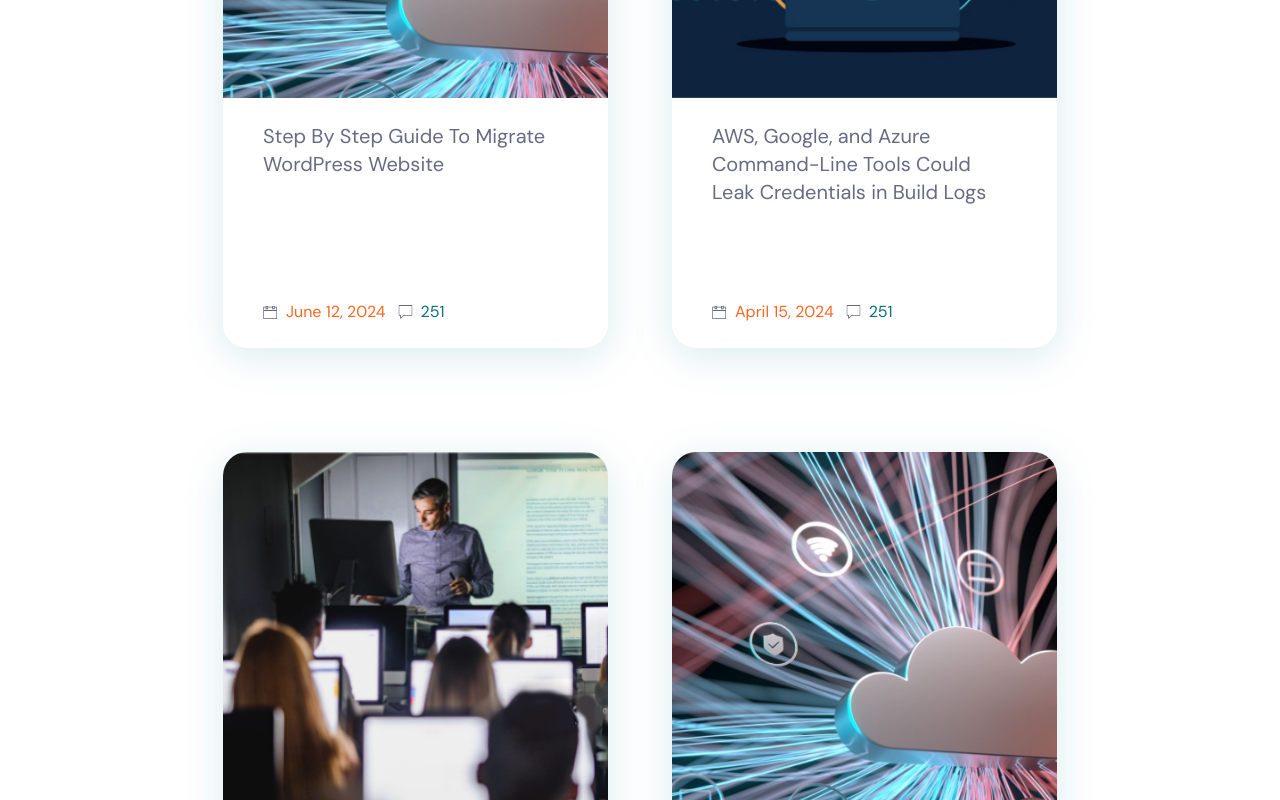
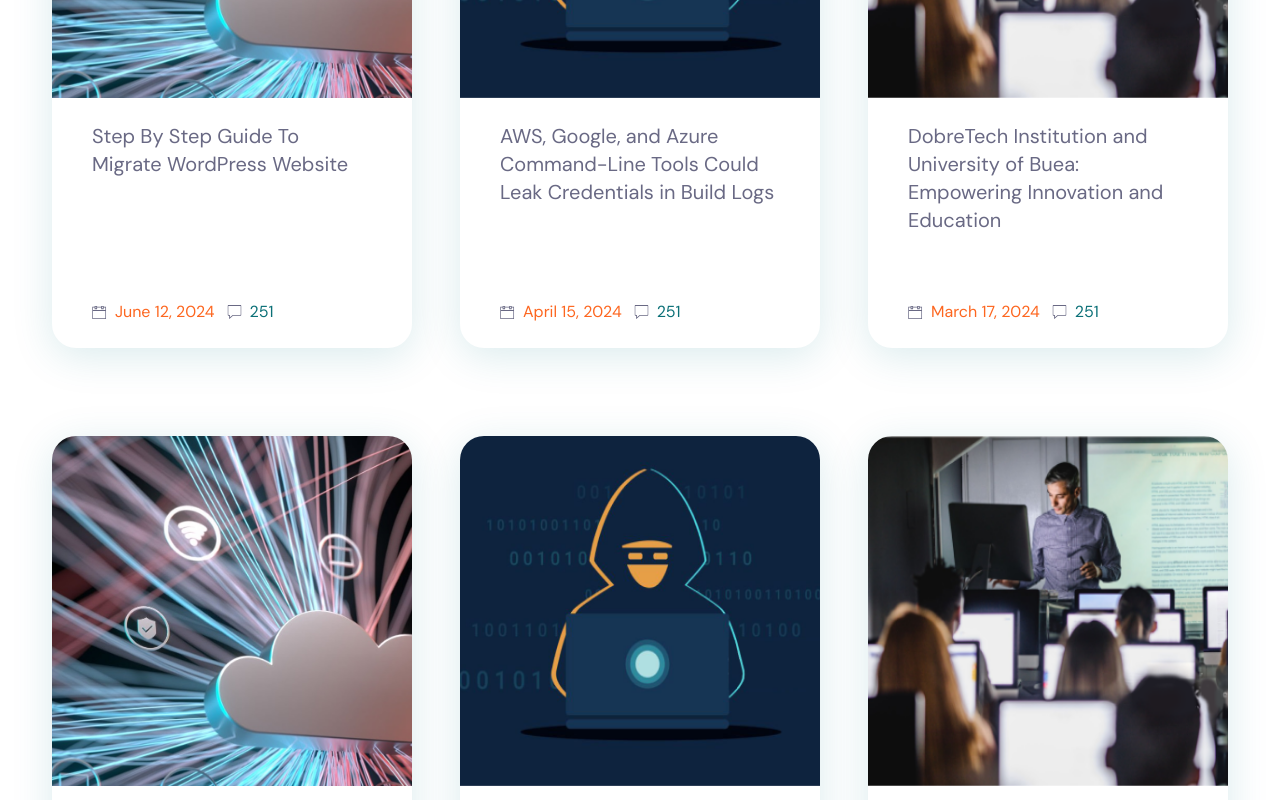
Before and after one commit to pyprince/dobretech, a React (Create React App) app: page /news in a window 1280 px wide. Shown: the part 609-1409 px from the top of the page. Built offline with nearby package versions, Linux system fonts and the light colour scheme.

Commit message:
news card size adjust

```diff
--- a/src/components/NewsCard.js
+++ b/src/components/NewsCard.js
@@ -2,8 +2,8 @@ import React from "react";
 
 const NewsCard = ({image, title, date, number}) => {
     return (
-        <div className="w-[385px] rounded-3xl landing-readmore-button my-5">
-            <div className="w-[385px] h-[350px]">
+        <div className="w-[360px] rounded-3xl landing-readmore-button my-5">
+            <div className="w-[360px] h-[350px]">
                 <img src={`../images/${image}`} alt="news" className="rounded-t-3xl w-full h-full" />
             </div>
             <div className="px-10 py-6 h-[250px] flex flex-col content-between">
--- a/src/pages/News.js
+++ b/src/pages/News.js
@@ -12,7 +12,7 @@ const News = () => {
                     <img src="../images/icons/curved_line.svg" alt="saucy curve" className="absolute bottom-[-5px] right-[-50px]" />
                 </div>
             </div>
-            <div className="flex flex-wrap justify-center gap-16 mb-20">
+            <div className="flex flex-wrap justify-center gap-6 lg:gap-12 mb-20 max-w-[1200px] mx-auto">
                 {landing.news.map((item, i) => (
                     <NewsCard image={item.image} title={item.title} date={item.date} number={item.number} key={i} />
                 ))}
```
